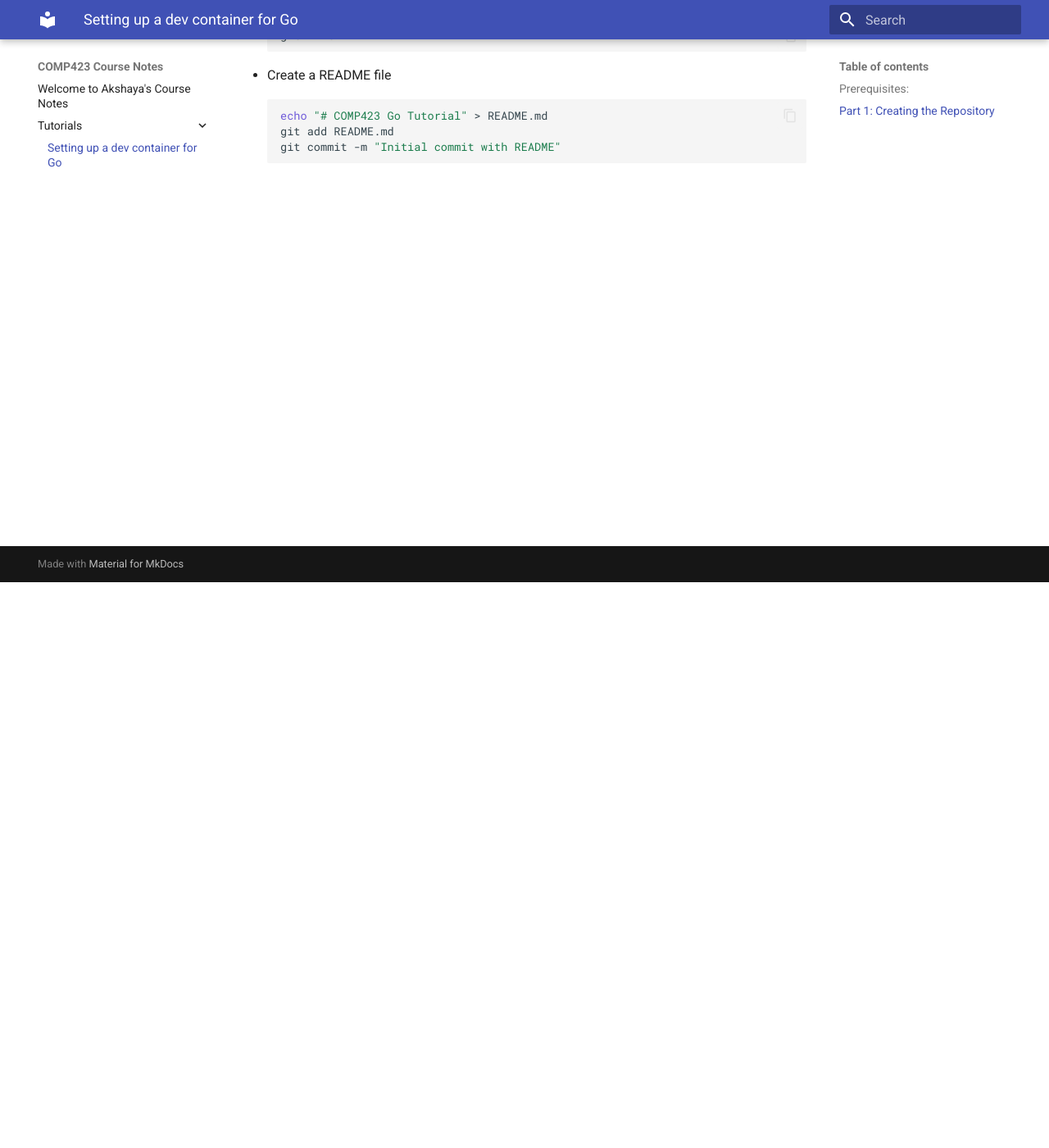
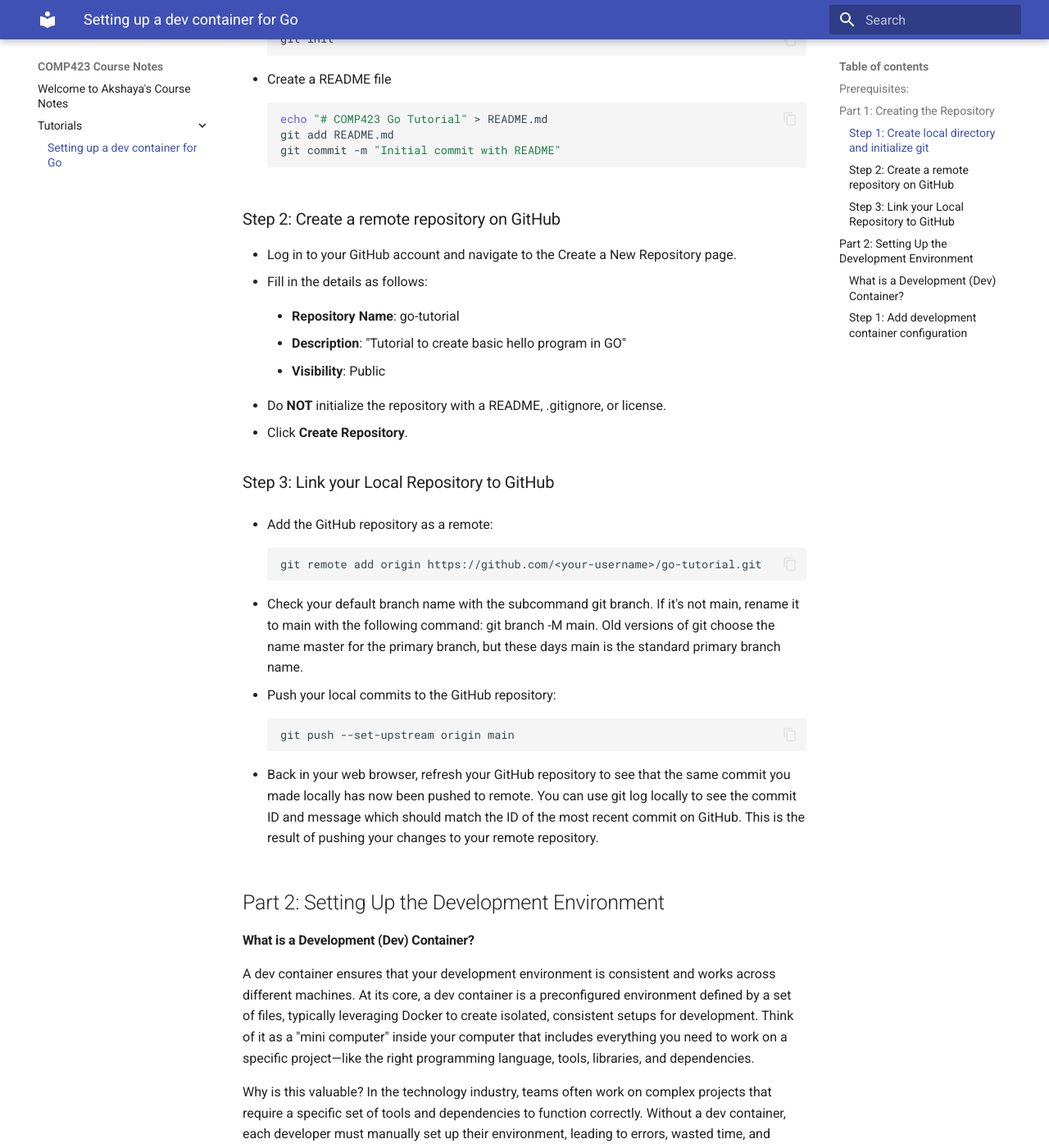
Before and after one commit to sundarak/comp423-course-notes, an MkDocs documentation site: the page built from docs/tutorials/go-setup.md, in a window 1280 px wide and 1400 px high, scrolled down 690 px. Shown: the whole window at 82% size. Built offline with MkDocs 1.6.1 and Material for MkDocs 9.7.7, drawn with Linux system fonts in a browser that asks for light colours; some of the changed text lies outside the part shown.

Commit message:
need to figure out dev container setup for go

````diff
--- a/docs/tutorials/go-setup.md
+++ b/docs/tutorials/go-setup.md
@@ -2,12 +2,12 @@
 * Primary author: [Akshaya Sundar] (https://github.com/sundarak)
 
 ## Prerequisites:
-- Visual Studio Code
-- Docker
-- Git
+* Visual Studio Code
+* Docker
+* Git
 
 ## Part 1: Creating the Repository
->Step 1: Create local directory and initialize git
+### Step 1: Create local directory and initialize git
 
 * Open your terminal or command prompt.
 * Create a new directory for your project.
@@ -25,3 +25,50 @@
 git add README.md
 git commit -m "Initial commit with README"
 ```
+
+### Step 2: Create a remote repository on GitHub
+
+* Log in to your GitHub account and navigate to the Create a New Repository page.
+* Fill in the details as follows:
+
+    * **Repository Name**: go-tutorial
+
+    * **Description**: "Tutorial to create basic hello program in GO"
+
+    * **Visibility**: Public
+
+* Do **NOT** initialize the repository with a README, .gitignore, or license.
+* Click **Create Repository**.
+
+### Step 3: Link your Local Repository to GitHub
+
+* Add the GitHub repository as a remote:
+``` bash
+git remote add origin https://github.com/<your-username>/go-tutorial.git
+```
+
+* Check your default branch name with the subcommand git branch. If it's not main, rename it to main with the following command: git branch -M main. Old versions of git choose the name master for the primary branch, but these days main is the standard primary branch name.
+
+* Push your local commits to the GitHub repository:
+``` bash
+git push --set-upstream origin main
+```
+
+* Back in your web browser, refresh your GitHub repository to see that the same commit you made locally has now been pushed to remote. You can use git log locally to see the commit ID and message which should match the ID of the most recent commit on GitHub. This is the result of pushing your changes to your remote repository.
+
+## Part 2: Setting Up the Development Environment
+
+#### What is a Development (Dev) Container?
+A dev container ensures that your development environment is consistent and works across different machines. At its core, a dev container is a preconfigured environment defined by a set of files, typically leveraging Docker to create isolated, consistent setups for development. Think of it as a "mini computer" inside your computer that includes everything you need to work on a specific project—like the right programming language, tools, libraries, and dependencies.
+
+Why is this valuable? In the technology industry, teams often work on complex projects that require a specific set of tools and dependencies to function correctly. Without a dev container, each developer must manually set up their environment, leading to errors, wasted time, and inconsistencies. With a dev container, everyone works in an identical environment, reducing bugs caused by "it works on my machine" issues. It also simplifies onboarding new team members since they can start coding with just a few steps.
+
+### Step 1: Add development container configuration
+
+* In VS Code, open the go-tutorial directory. You can do this via: File > Open Folder.
+* Install the **Dev Containers** extension for VS Code.
+* Create a .devcontainer directory in the root of your project with the following file inside of this "hidden" configuration directory:
+
+    ***.devcontainer/devcontainer.json***
+
+*
````
